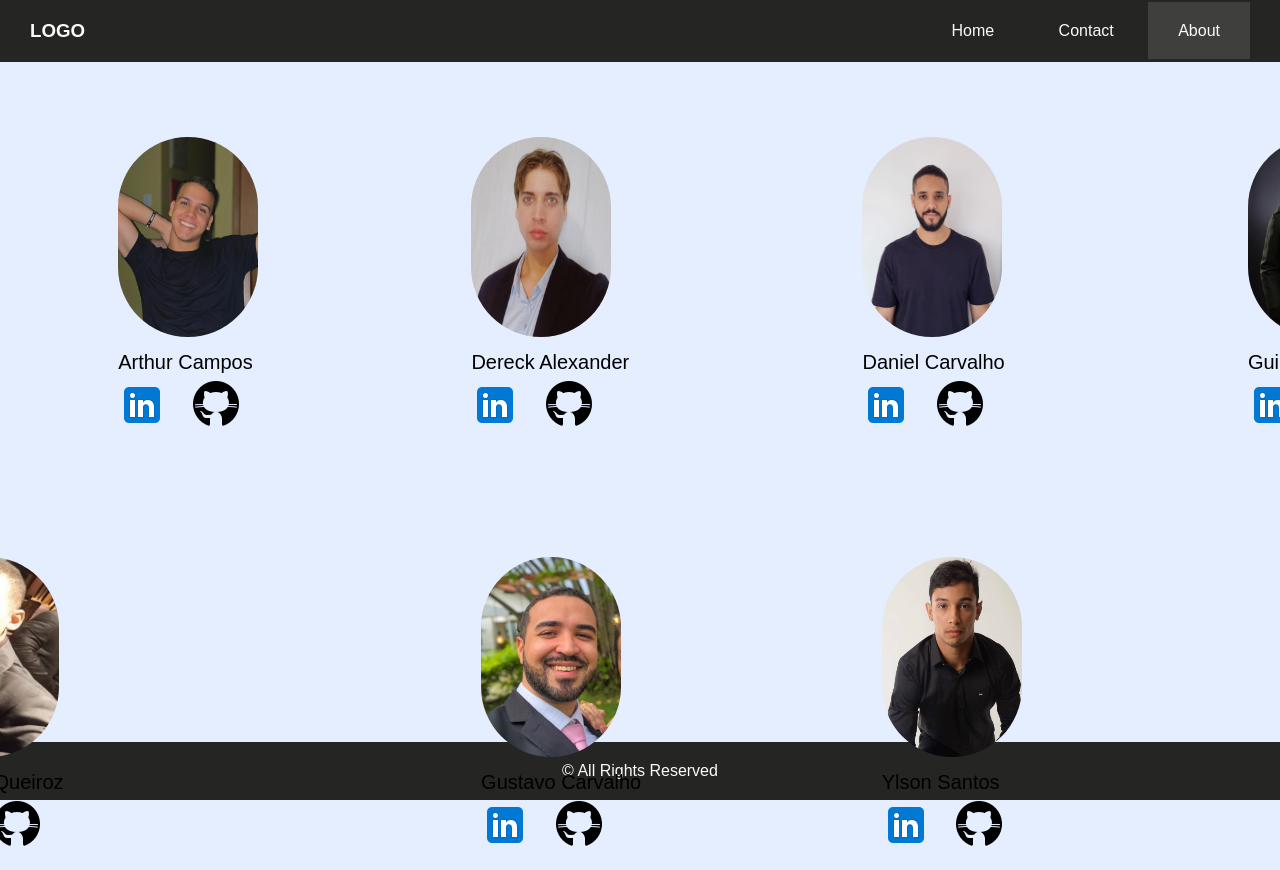
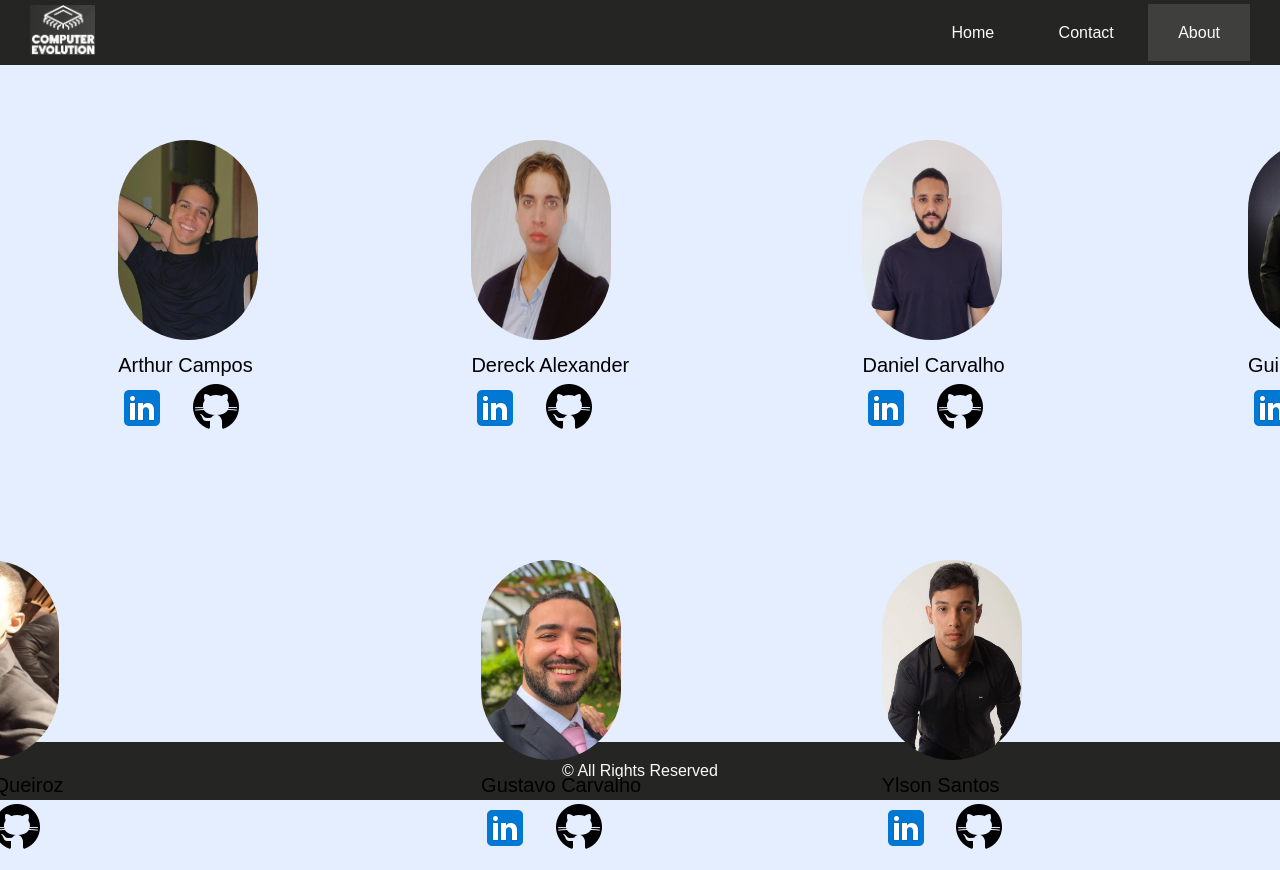
Before and after one commit to dereck-alex18/computer-history-education, a plain HTML site: page about.html in a window 1280 px wide. Shown: the top 870 px of the page. Drawn offline with Linux system fonts and the light colour scheme.

Commit message:
adjust folder structure and add logo

```diff
--- a/html/about.html
+++ b/about.html
@@ -11,7 +11,7 @@
 </head>
 <body>
     <header>
-        <h3 class="logo">LOGO</h3>
+        <h3 class="logo"><a href="./index.html"><img src="/Assets/Images/content/evolution-logo.png" alt="Computer Evolution Logo"></a></h3>
         <nav class="nav">
             <ul>
                 <li><a class="nav-links" href="./index.html">Home</a></li>
--- a/css/base-styling.css
+++ b/css/base-styling.css
@@ -21,3 +21,9 @@ body{
     align-items: flex-start;
     flex: 1 0 auto;
 }
+
+.logo img{
+    color: #fafafa;
+    max-width: 80px;
+    max-height: 50px;
+}
--- a/css/navbar.css
+++ b/css/navbar.css
@@ -2,7 +2,7 @@ header{
     display: flex;
     justify-content: flex-end;
     align-items: center;
-    padding: 20px 30px;
+    padding: 5px 30px;
     background-color: #252523;
 }
 
```
Also changed, not shown: contact.html (renamed from html/contact.html, +1 -1 lines), index.html (renamed from html/index.html, +3 -3 lines), Assets/Images/content/evolution-logo.png (added).
